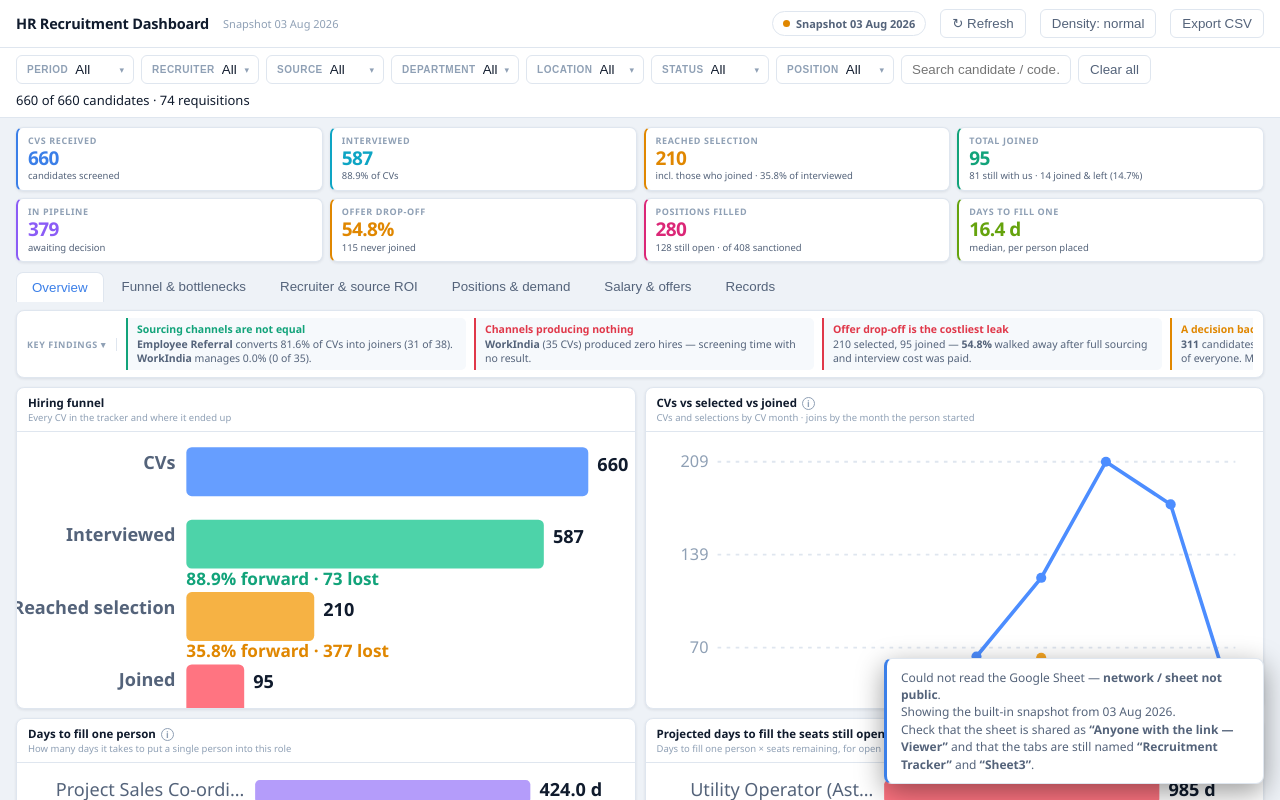
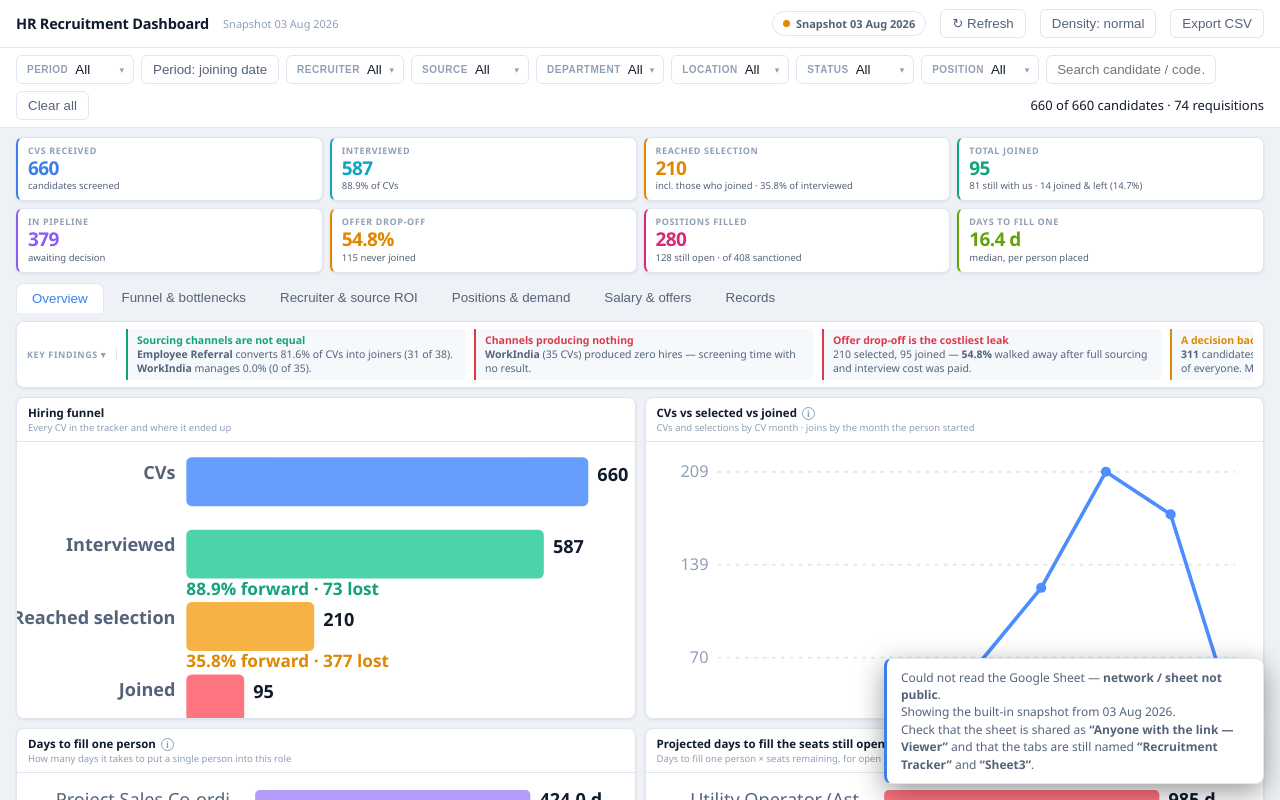
Before and after one commit to elixir-engineering/hr-recruitment-dashboard, a plain HTML site: page index.html in a window 1280 px wide. Drawn offline with Linux system fonts and the light colour scheme.

Commit message:
Add Period basis toggle (joining vs CV date) driving KPIs, hire counts and records

```diff
--- a/index.html
+++ b/index.html
@@ -87,6 +87,9 @@ text[data-full]{cursor:help}
 .g4{display:grid;grid-template-columns:repeat(4,minmax(0,1fr));gap:9px;padding-top:9px}
 .g4>.w2{grid-column:span 2}
 .g4>.w4{grid-column:1/-1}          /* full-width row, e.g. the stacked record tables */
+.cnote{background:rgba(245,165,36,.09);border:1px solid rgba(245,165,36,.35);border-radius:7px;
+ padding:7px 11px;font-size:10.5px;color:var(--tx2);line-height:1.45}
+.cnote b{color:var(--a3)}
 @media(max-width:1500px){.g4{grid-template-columns:repeat(2,minmax(0,1fr))}.kstrip{grid-template-columns:repeat(4,1fr)}}
 @media(max-width:820px){.g4{grid-template-columns:1fr}.g4>.w2,.g4>.w4{grid-column:span 1}.kstrip{grid-template-columns:repeat(2,1fr)}}
 .tile{background:var(--pnl);border:1px solid var(--line);border-radius:8px;box-shadow:var(--sh);
@@ -179,6 +182,7 @@ svg text{font-family:inherit}
 
 <div class="fbar" id="fbar">
   <div class="dd" id="dd_ym"></div>
+  <button class="ib" id="basisBtn" onclick="toggleBasis()">Period: joining date</button>
   <div class="dd" id="dd_rec"></div>
   <div class="dd" id="dd_src"></div>
   <div class="dd" id="dd_dept"></div>
@@ -481,7 +485,7 @@ function startAuto(){if(!AUTO)AUTO=setInterval(()=>loadLive(0),AUTOMS);}
 
 /* ---------------- filters ---------------- */
 const FDEFS=[
-  {id:'ym',   lab:'Period',     key:r=>r.ym||'(no date)', disp:monLab},
+  {id:'ym',   lab:'Period',     key:r=>periodKey(r)||(BASIS==='jd'?'(not joined yet)':'(no date)'), disp:monLab},
   {id:'rec',  lab:'Recruiter',  key:r=>r.rec},
   {id:'src',  lab:'Source',     key:r=>r.src},
   {id:'dept', lab:'Department', key:r=>r.dept},
@@ -490,6 +494,32 @@ const FDEFS=[
   {id:'pos',  lab:'Position',   key:r=>r.pos},
 ];
 let F={}; FDEFS.forEach(d=>F[d.id]=new Set()); let FQ='';
+
+/* ---- what does the Period filter mean? ----
+   'jd' (default) : the month the candidate JOINED — the reporting view
+   'cv'           : the month their CV arrived  — the sourcing view
+   The Funnel, ROI, Positions and Salary tabs always stay on the CV cohort no matter
+   what this is set to, because their percentages divide joins by a CV population and
+   would be meaningless otherwise. Those tabs are labelled accordingly. */
+let BASIS='jd';
+const periodKey=r=>BASIS==='jd'?jmon(r):r.ym;
+let DC=[], MC=null;                  // the always-CV-cohort view, rebuilt on every render
+function toggleBasis(){BASIS=BASIS==='jd'?'cv':'jd';rebuildFilters();render();}
+/* banner shown on the cohort tabs whenever the Period filter is on joining month,
+   so nobody wonders why these figures differ from the KPI strip above */
+function cohortNote(){
+  return (BASIS==='jd'&&F.ym.size)
+    ? `<div class="cnote w4">This tab measures the <b>CV cohort</b> — of the CVs received in the selected
+        period, what happened to them. The KPI strip above counts people by <b>joining month</b>, so the
+        two will not match. Conversion and drop-off percentages are only valid on the CV cohort.</div>`
+    : '';}
+function basisLbl(){
+  document.getElementById('basisBtn').textContent=
+    BASIS==='jd'?'Period: joining date':'Period: CV date';
+  document.getElementById('basisBtn').title=BASIS==='jd'
+    ? 'Period selects people by the month they JOINED. Funnel, ROI, Positions and Salary tabs stay on the CV cohort — click to switch everything to CV date.'
+    : 'Period selects people by the month their CV arrived, everywhere. Click to switch the KPI strip, hire counts and records back to joining date.';
+}
 
 function rebuildFilters(){
   FDEFS.forEach(d=>{
@@ -550,13 +580,12 @@ function apply(){
   return C.filter(r=>FDEFS.every(d=>!F[d.id].size||F[d.id].has(d.key(r)||'(blank)'))
     && (!FQ||(r.name+' '+r.pos+' '+r.code+' '+r.src+' '+r.rec+' '+r.loc).toLowerCase().includes(FQ)));
 }
-/* Same filters as apply(), except the Period dimension is read off the month the person
-   JOINED rather than the month their CV arrived. Anything answering "how many joined in
-   this period" must use this: a July CV who started in August belongs to August.
-   Candidates who never joined have no joining month and drop out, which is correct here. */
-function applyJ(){
+/* Same filters as apply(), but the Period dimension is always the CV month regardless of
+   BASIS. Every conversion/funnel/pipeline visual runs off this, so those percentages keep
+   dividing joins by the CV population they actually came from. */
+function applyCv(){
   return C.filter(r=>FDEFS.every(d=>d.id==='ym'
-      ? (!F.ym.size||F.ym.has(jmon(r)||'(no date)'))
+      ? (!F.ym.size||F.ym.has(r.ym||'(no date)'))
       : (!F[d.id].size||F[d.id].has(d.key(r)||'(blank)')))
     && (!FQ||(r.name+' '+r.pos+' '+r.code+' '+r.src+' '+r.rec+' '+r.loc).toLowerCase().includes(FQ)));
 }
@@ -920,6 +949,8 @@ function setPage(p){PAGE=p;render();}
 
 function render(){
   const d=apply(), m=M(d), rq=applyR();
+  DC=applyCv(); MC=M(DC);           // CV-cohort companion view for the funnel/ROI tabs
+  basisLbl();
   DRILL={};                       // resolvers close over the currently filtered data
   const STAGE={CVs:()=>d, Interviewed:()=>d.filter(r=>r.interviewed), Selected:()=>d.filter(r=>r.selected),
                Joined:()=>d.filter(r=>r.joined), Retained:()=>d.filter(r=>r.retained)};
@@ -981,10 +1012,15 @@ function render(){
     (SRC_MODE==='live'?'Live from Google Sheets':'Snapshot '+SNAPSHOT.generated);
   document.getElementById('fcount').textContent=
     f0(d.length)+' of '+f0(C.length)+' candidates · '
-    +(reqFiltered()?f0(rq.length)+' of '+f0(R.length):f0(rq.length))+' requisitions';
+    +(reqFiltered()?f0(rq.length)+' of '+f0(R.length):f0(rq.length))+' requisitions'
+    +(F.ym.size?' · period = '+(BASIS==='jd'?'joining month':'CV month'):'');
   document.getElementById('fcount').title=
     'Department, Recruiter, Location and Position filter both sheets. '
-    +'Source, Status and Period apply to candidates only — a requisition has no source or status of its own.';
+    +'Source, Status and Period apply to candidates only — a requisition has no source or status of its own. '
+    +(BASIS==='jd'
+      ?'Period is on joining month: the KPI strip, Source mix of hires, Records and Export follow it. '
+       +'The Funnel, ROI, Positions and Salary tabs stay on the CV cohort so their conversion percentages remain valid.'
+      :'Period is on CV month everywhere.');
   kstrip(d,m,rq);
   document.getElementById('kfs').innerHTML=insights(d,m,rq).map(i=>
     `<div class="kfc" style="--c:${i.c}"><div class="t">${i.t}</div><div class="d">${i.d}</div></div>`).join('')
@@ -1000,17 +1036,18 @@ function kstrip(d,m,rq){
      the candidate tracker under-records bulk TFM hiring. */
   const sanc=sum(rq,q=>q.nos), onb=sum(rq,q=>q.onboard), bal=sum(rq,q=>q.bal);
   /* joined counts follow the joining date, so Period=Aug means "started in August" */
-  const mj=M(applyJ()), perOn=F.ym.size?' in the selected period':'';
+  const perOn=F.ym.size?' in the selected period':'';
   const K=[
     ['CVs received',f0(m.cv),'candidates screened','var(--a1)'],
     ['Interviewed',f0(m.iv),f1(m.c2i)+'% of CVs','var(--a6)'],
     ['Reached selection',f0(m.sl),'incl. those who joined · '+f1(m.i2s)+'% of interviewed','var(--a3)'],
     /* headline is every hire ever made; the split between still-here and left sits underneath */
-    ['Total joined',f0(mj.jn),
-      mj.jn?f0(mj.rt)+' still with us · '+f0(mj.lf)+' joined & left ('+f1(mj.attr)+'%)':'no hires yet','var(--a2)',
-      'Counted by the month the person actually joined'+perOn+', not by when their CV arrived. '
-      +'A July CV who started in August counts in August. The other cards on this strip follow the CV date, '
-      +'so this figure will not equal Reached selection minus drop-off for the same period.'],
+    ['Total joined',f0(m.jn),
+      m.jn?f0(m.rt)+' still with us · '+f0(m.lf)+' joined & left ('+f1(m.attr)+'%)':'no hires yet','var(--a2)',
+      (BASIS==='jd'
+        ?'Counted by the month the person actually joined'+perOn+', not by when their CV arrived. '
+         +'A July CV who started in August counts in August.'
+        :'Period is set to CV date, so this counts hires whose CV arrived'+perOn+', whenever they went on to start.')],
     ['In pipeline',f0(m.ac),'awaiting decision','var(--a5)'],
     ['Offer drop-off',f1(m.drop)+'%',f0(m.sl-m.jn)+' never joined','var(--a3)'],
     ['Positions filled',f0(onb),
@@ -1025,8 +1062,11 @@ function kstrip(d,m,rq){
 /* ---- page: overview ----
    Each visual here appears nowhere else in the dashboard. */
 function pgOv(d,m,rq){
+  /* dh/mh = hire counts, follow the Period basis · dc/mc = CV cohort, for funnel & pipeline */
+  const dh=d, mh=m, dc=DC, mc=MC;
+  d=dc; m=mc;
   const ms=uniq([...d.map(r=>r.ym),...d.map(jmon)]);   // CV months + joining months
-  const srcG=[...grp(d,r=>r.src)].map(([k,v])=>({k,cv:v.length,jn:cnt(v,r=>r.joined)}));
+  const srcG=[...grp(dh,r=>r.src)].map(([k,v])=>({k,cv:v.length,jn:cnt(v,r=>r.joined)}));
   const stG=[...grp(d,r=>r.status)].map(([k,v])=>({k:stLabel(k),dk:k,v:v.length,c:stColor(k),rk:stRank(k)}))
     .sort((a,b)=>a.rk-b.rk);           // ordered by position in the process, not by size
   const dG=[...grp(rq,q=>q.dept||'(blank)')].map(([k,v])=>({k,nos:sum(v,q=>q.nos),onb:sum(v,q=>q.onboard),bal:sum(v,q=>q.bal)}))
@@ -1068,9 +1108,9 @@ function pgOv(d,m,rq){
       (proj.length?hbar(proj,{fmt:v=>f0(v)+' d',color:P[3],lw:126,drill:'posreq'}):EMPTY),
       '','Projected at the pace this role has hired so far. Anything beyond about 90 days will not close by waiting — it needs a different channel, a revised specification or a pay-band review.'),
     tile('Source mix of hires','Share of everyone who joined, by the channel they came from',
-      (m.jn?hbar(srcG.filter(s=>s.jn>0).map(s=>({k:s.k,v:pct(s.jn,m.jn),note:s.jn+' of '+m.jn})).sort((a,b)=>b.v-a.v),
+      (mh.jn?hbar(srcG.filter(s=>s.jn>0).map(s=>({k:s.k,v:pct(s.jn,mh.jn),note:s.jn+' of '+mh.jn})).sort((a,b)=>b.v-a.v),
         {fmt:v=>f1(v)+'%',color:P[1],drill:'src'}):EMPTY),
-      '','Measured against the '+f0(m.jn)+' people who actually joined, so these shares add up to 100%. '
+      '','Measured against the '+f0(mh.jn)+' people who actually joined, so these shares add up to 100%. '
         +'This says where your hires come from — it does not say which channel is most efficient, '
         +'because a channel that sends a huge volume of CVs will rank high here even with a poor conversion rate.'),
     tile('Requisition fill status by department','Sanctioned headcount vs on board vs still open',
@@ -1084,6 +1124,8 @@ function pgOv(d,m,rq){
 
 /* ---- page: funnel ---- */
 function pgFn(d,m){
+  d=DC; m=MC;      // always the CV cohort — see BASIS note
+  const CN=cohortNote();
   const ms=uniq([...d.map(r=>r.ym),...d.map(jmon)]);   // CV months + joining months
   const open=d.filter(r=>r.active&&r.cvd), T=new Date();
   const age=r=>Math.round((T-new Date(r.cvd))/864e5);
@@ -1112,6 +1154,7 @@ function pgFn(d,m){
     {k:'After selection (offer drop)',v:m.sl-m.jn},
     {k:'Joined then left',v:m.lf}];
   return [
+    CN,
     tile('Stage conversion rates','What share survives each step',
       hbar([{k:'CV → Interview',v:m.c2i},{k:'Interview → Selection',v:m.i2s},
             {k:'Selection → Joining',v:m.s2j},{k:'CV → Joining (overall)',v:m.cv2j}],
@@ -1184,6 +1227,8 @@ function pgFn(d,m){
 
 /* ---- page: recruiter & source ROI ---- */
 function pgRoi(d,m){
+  d=DC; m=MC;      // always the CV cohort — see BASIS note
+  const CN=cohortNote();
   const ms=uniq([...d.map(r=>r.ym),...d.map(jmon)]);   // CV months + joining months
   const rec=[...grp(d,r=>r.rec)].map(([k,v])=>({k,...M(v)})).sort((a,b)=>b.cv-a.cv);
   const src=[...grp(d,r=>r.src)].map(([k,v])=>({k,...M(v)})).sort((a,b)=>b.cv-a.cv);
@@ -1195,6 +1240,7 @@ function pgRoi(d,m){
     return {k:s.k,joined:cnt(g,r=>r.joined),sel:cnt(g,r=>r.selected&&!r.joined),
             act:cnt(g,r=>r.active&&!r.selected),lost:cnt(g,r=>r.lost)};});
   return [
+    CN,
     tile('Recruiter scorecard','Volume is easy — conversion and speed are the real measures','<div>'+
       tbl('t_rec',[{t:'Recruiter'},{t:'CVs',n:1},{t:'Reached sel.',n:1},{t:'Joined',n:1},{t:'Open',n:1},{t:'CV→Join',n:1},{t:'Sel→Join',n:1},{t:'CVs per hire',n:1},{t:'Median days CV→join',n:1}],
         rec.map(r=>[r.k,r.cv,r.sl,nv(r.jn,'g'),nv(r.ac,'o'),
@@ -1230,6 +1276,7 @@ function pgRoi(d,m){
 
 /* ---- page: positions ---- */
 function pgPos(d,m,rq){
+  d=DC; m=MC;      // always the CV cohort — see BASIS note
   const pg=[...grp(d,r=>r.pos)].map(([k,v])=>({k,code:v[0].code,dept:v[0].dept,...M(v)})).sort((a,b)=>b.cv-a.cv);
   const od=rq.filter(q=>q.overdue).sort((a,b)=>(b.age||0)-(a.age||0));
   const opn=rq.filter(q=>q.status==='OPEN'&&q.age!=null);
@@ -1272,6 +1319,7 @@ function pgPos(d,m,rq){
 
 /* ---- page: salary ---- */
 function pgSal(d,m){
+  d=DC; m=MC;      // always the CV cohort — see BASIS note
   const hs=d.filter(r=>r.hike!=null);
   const cs=d.map(r=>r.cs).filter(Boolean), es=d.map(r=>r.es).filter(Boolean);
   const bands=[[-1e4,0,'Cut / same'],[0,10,'0–10%'],[10,20,'10–20%'],[20,30,'20–30%'],[30,50,'30–50%'],[50,1e6,'Over 50%']];
@@ -1340,6 +1388,7 @@ function pgRec(d){
 
 /* ---- insights ---- */
 function insights(d,m,rq){
+  d=DC; m=MC;      // findings are conversion-based, so CV cohort
   const o=[];
   const src=[...grp(d,r=>r.src)].map(([k,v])=>({k,cv:v.length,jn:cnt(v,r=>r.joined)}))
     .filter(x=>x.cv>=15).map(x=>({...x,y:pct(x.jn,x.cv)})).sort((a,b)=>b.y-a.y);
```
